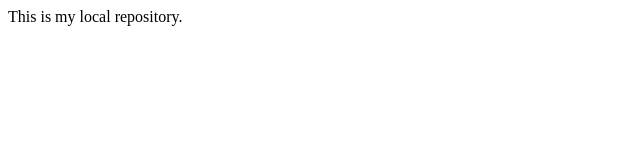
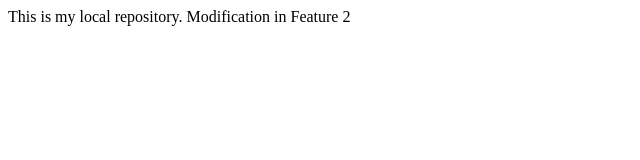
Before and after one commit to JRishabh06/Localrepo, a plain HTML site: page index.html in a window 1280 px wide. Shown: the whole page, without its empty margins (0-640 px from the left). Drawn offline with Linux system fonts and the light colour scheme.

Commit message:
Modifi in feature2 branch

```diff
--- a/index.html
+++ b/index.html
@@ -6,5 +6,6 @@
 </head>
 <body>
  This is my local repository.
+ Modification in Feature 2
 </body>
 </html>
```
